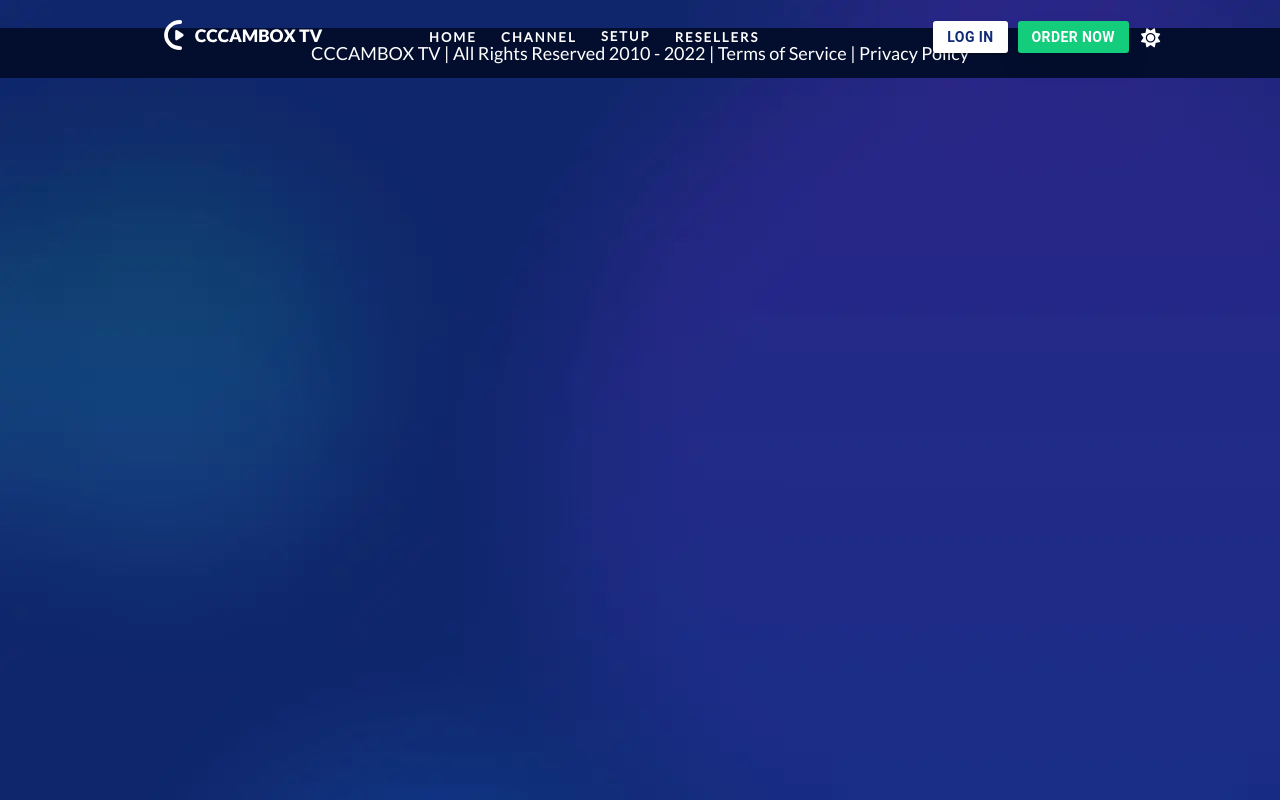
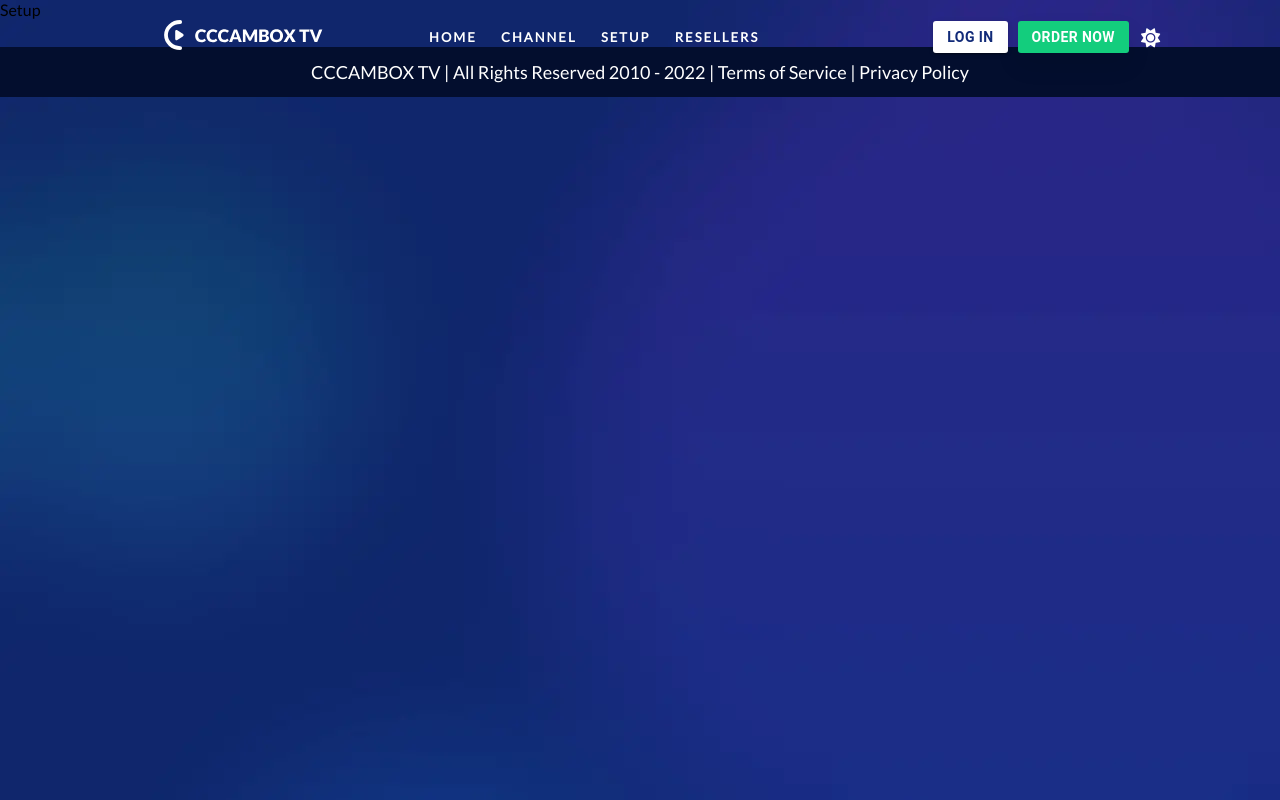
Before and after one commit to Arsalanbashir831/MTV, a React (Create React App) app in the folder my-app/: page /Setup in a window 1280 px wide. Built offline with nearby package versions, Linux system fonts and the light colour scheme; a web font is replaced by a local one.

Commit message:
INTEGRATION

```diff
--- a/my-app/src/Layout.js
+++ b/my-app/src/Layout.js
@@ -5,6 +5,7 @@ import Home from './Pages/Home';
 import {  Routes, Route } from "react-router-dom";
 import Resellers from './Pages/Resellers';
 import Main from './Pages/Main'
+import Setup from './Pages/Setup';
 const Layout = () => {
   return (
     <React.Fragment>
@@ -14,6 +15,7 @@ const Layout = () => {
     <Route path="/" element={<Home></Home>}/>
     <Route path="/Channel" element={<Channels></Channels>}/>
     <Route path="/Resellers" element={<Resellers></Resellers>}/>
+    <Route path="/Setup" element={<Setup></Setup>}/>
     <Route path="/Main" element={<Main></Main>}/>
 
     </Routes>
--- /dev/null
+++ b/my-app/src/Pages/Setup.js
@@ -0,0 +1,9 @@
+import React from 'react'
+
+const Setup = () => {
+  return (
+    <div>Setup</div>
+  )
+}
+
+export default Setup
--- a/my-app/src/components/DesktopNavbar.js
+++ b/my-app/src/components/DesktopNavbar.js
@@ -29,7 +29,7 @@ const DesktopNavbar = () => {
 
             <li> <Link style={{textDecoration:'none'}} className='nav-link' to='/'> HOME </Link> </li>
             <li><Link style={{textDecoration:'none'}} className='nav-link' to='/Channel'> CHANNEL </Link></li>
-            <li className='nav-link'>SETUP</li>
+            <li ><Link style={{textDecoration:'none'}} className='nav-link' to='/Setup'> SETUP </Link></li>
             <li ><Link style={{textDecoration:'none'}} className='nav-link' to='/resellers'> RESELLERS </Link></li>
           </ul>
 
--- a/my-app/src/components/MobileNavbar.js
+++ b/my-app/src/components/MobileNavbar.js
@@ -13,8 +13,8 @@ const MobileNavbar = (props) => {
             {/* NAV LINKS */}
             <li> <Link style={{textDecoration:'none'}} className='nav-link mob-nav-link' to='/'> HOME </Link> </li>
             <li><Link style={{textDecoration:'none'}} className='nav-link mob-nav-link' to='/Channel'> CHANNEL </Link></li>
-            <li className='nav-link mob-nav-link'>SETUP</li>
-            <li className='nav-link mob-nav-link'>RESELLERS</li>
+            <li><Link style={{textDecoration:'none'}} className='nav-link mob-nav-link' to='/setup'> SETUP </Link></li>
+            <li><Link style={{textDecoration:'none'}} className='nav-link mob-nav-link' to='/resellers'> RESELLERS </Link></li>
 
             <Button className=' login-btn btn-mob' variant="contained">Log in</Button>
               <Button className='order-btn  btn-mob' variant="contained">Order Now</Button>
```
